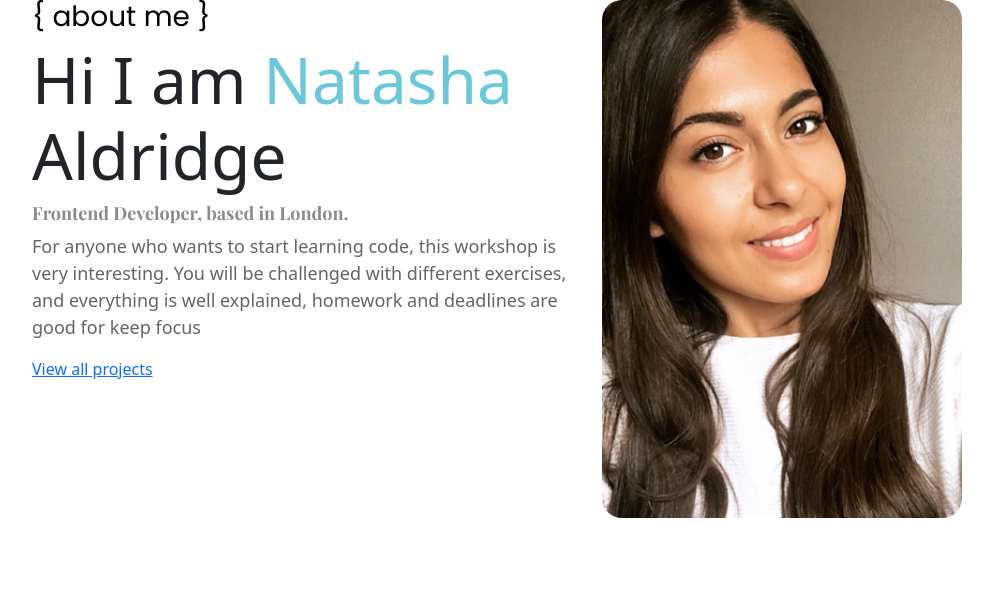
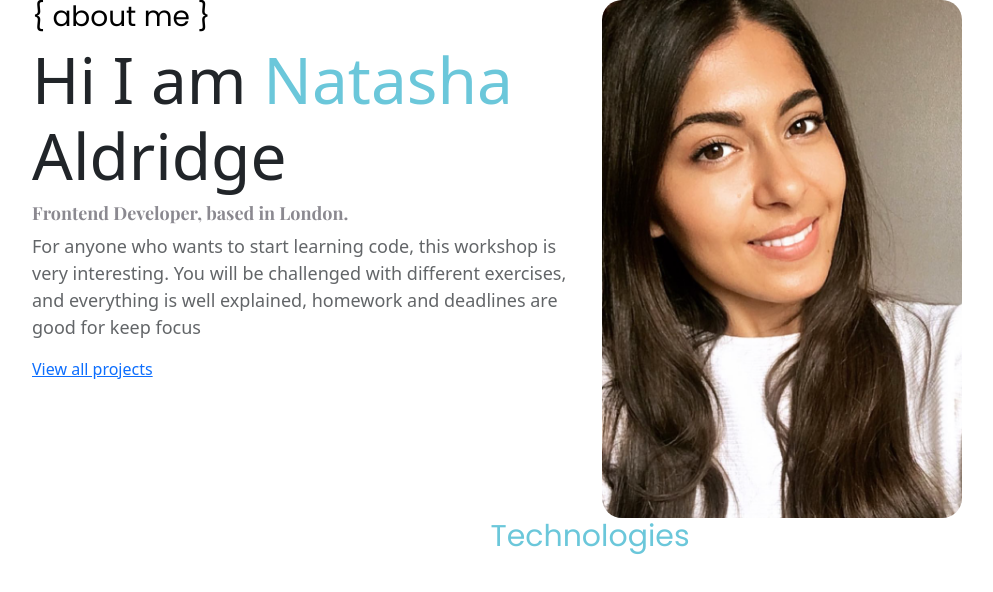
Before and after one commit to Natashalucy141/my-portfolio-project, a plain HTML site: page about.html in a window 1280 px wide. Shown: the whole page, without its empty margins (50-1043 px from the left). Drawn offline with nearby package versions, Linux system fonts and the light colour scheme.

Commit message:
technology section added to about.html

```diff
--- a/about.html
+++ b/about.html
@@ -54,5 +54,9 @@
         </div>
       </div>
     </div>
+
+    <div class="technology-section">
+      <h3>Technologies</h3>
+    </div>
   </body>
 </html>
--- a/styles/styles.css
+++ b/styles/styles.css
@@ -116,6 +116,12 @@ p {
   color: var(--branding-color);
 }
 
+.technology-section h3 {
+  font-size: 30px;
+  text-align: center;
+  color: var(--branding-color);
+}
+
 @media (max-width: 576px) {
   .main-page h1 {
     font-size: 66px;
```
